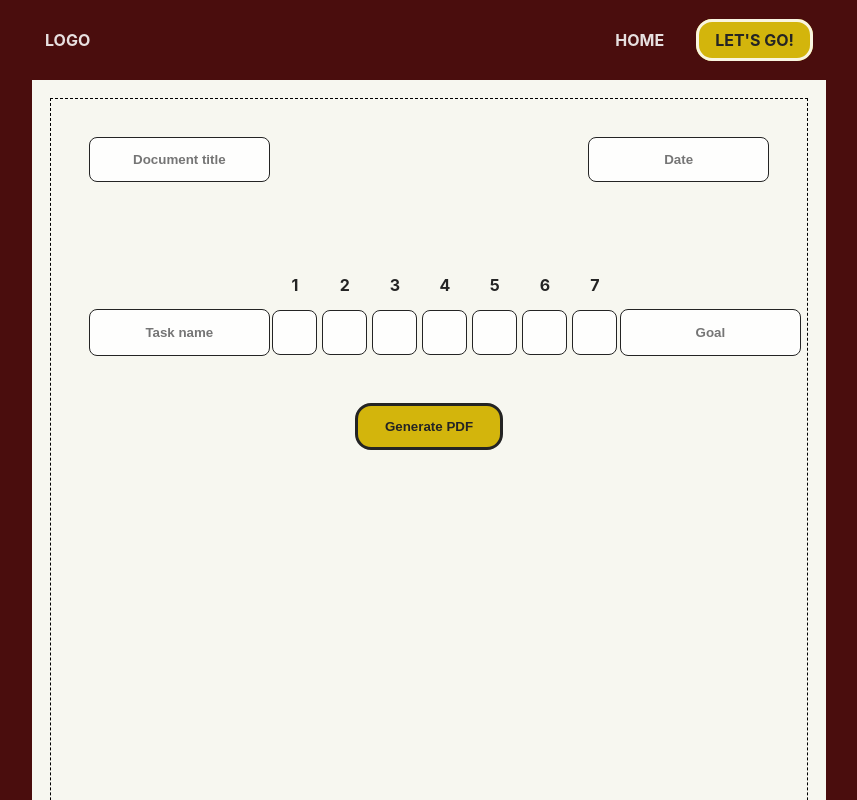
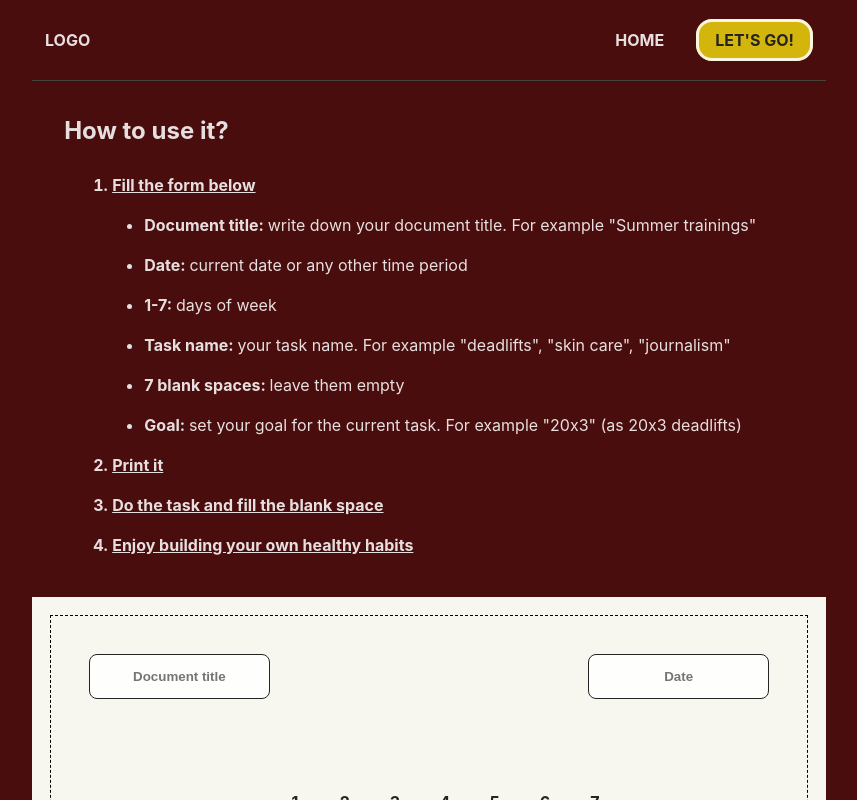
Before and after one commit to NNikiforuk/templateIT, a React (Vite) app: page /create in a window 1280 px wide. Shown: the top 800 px of the page, without its empty margins (211-1068 px from the left). Built offline with nearby package versions, Linux system fonts and the light colour scheme.

Commit message:
Create subpage for scss

```diff
--- a/src/components/pages/Create.tsx
+++ b/src/components/pages/Create.tsx
@@ -22,6 +22,43 @@ const Create = () => {
 
 	return (
 		<main className="create">
+			<div className="howto">
+				<h2>How to use it?</h2>
+				<ol className="howto__list">
+					<li className="bold underline">Fill the form below</li>
+					<ul>
+						<li>
+							<span className="bold">Document title: </span>write down your
+							document title. For example "Summer trainings"
+						</li>
+						<li>
+							<span className="bold">Date: </span>current date or any other time
+							period
+						</li>
+						<li>
+							<span className="bold">1-7: </span>days of week
+						</li>
+						<li>
+							<span className="bold">Task name: </span>your task name. For
+							example "deadlifts", "skin care", "journalism"
+						</li>
+						<li>
+							<span className="bold">7 blank spaces: </span>leave them empty
+						</li>
+						<li>
+							<span className="bold">Goal: </span>set your goal for the current
+							task. For example "20x3" (as 20x3 deadlifts)
+						</li>
+					</ul>
+					<li className="bold underline">Print it</li>
+					<li className="bold underline">
+						Do the task and fill the blank space
+					</li>
+					<li className="bold underline">
+						Enjoy building your own healthy habits
+					</li>
+				</ol>
+			</div>
 			<div className="pdf">
 				<div className="pdf__data">
 					<input
--- a/src/components/pages/create.scss
+++ b/src/components/pages/create.scss
@@ -11,6 +11,31 @@
     padding: 0;
     display: flex;
     flex-direction: column;
+
+    .howto {
+        border-top: 1px solid $gray;
+        color: $white;
+        padding: 2em;
+        text-align: left;
+
+        &__list {
+            margin-top: 1em;
+            padding-left: 3em;
+
+            .underline {
+                text-decoration: underline;
+            }
+
+            li {
+                line-height: 40px;
+            }
+
+            ul {
+                padding-left: 2em;
+                list-style: disc;
+            }
+        }
+    }
 
     .pdf {
         display: inline-block;
```
